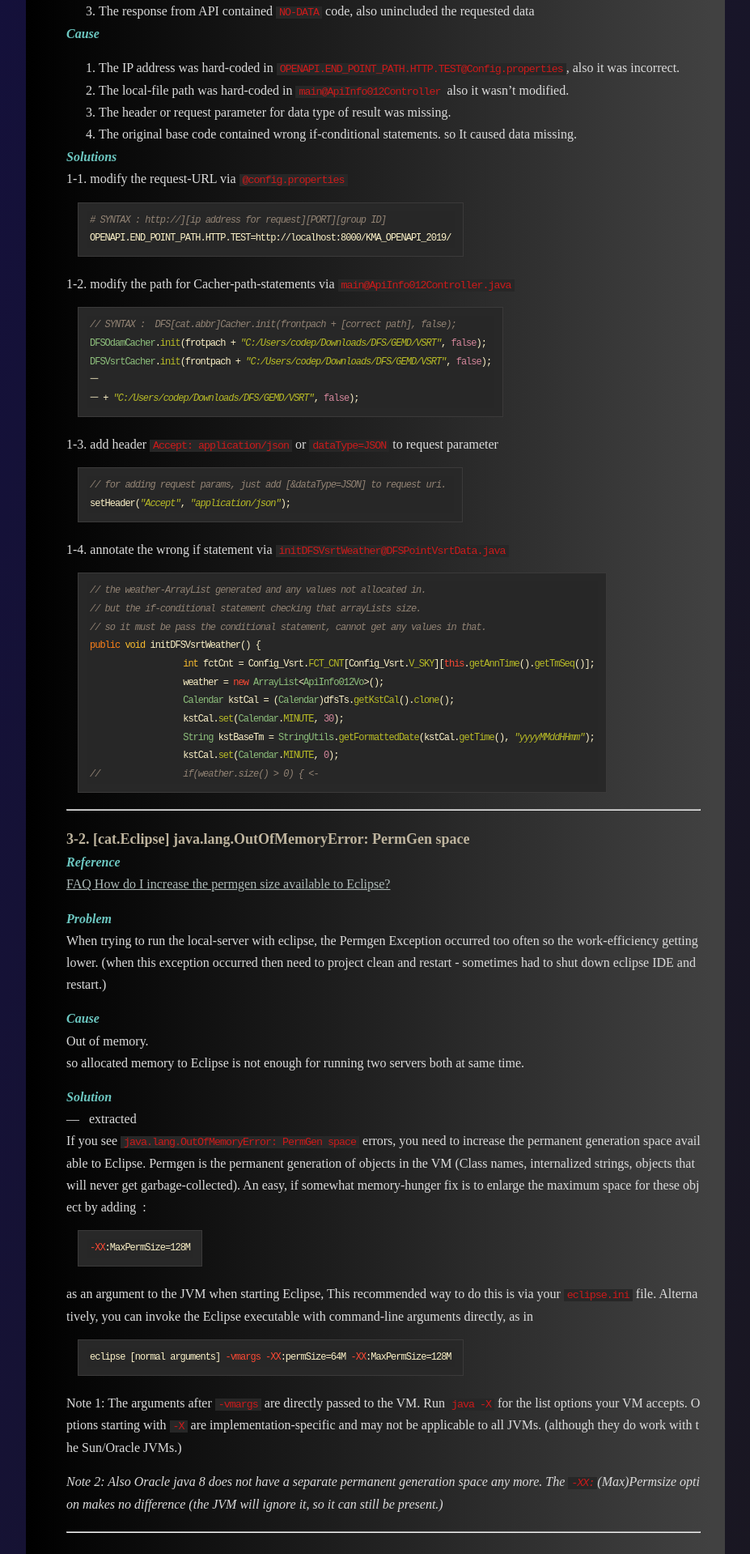
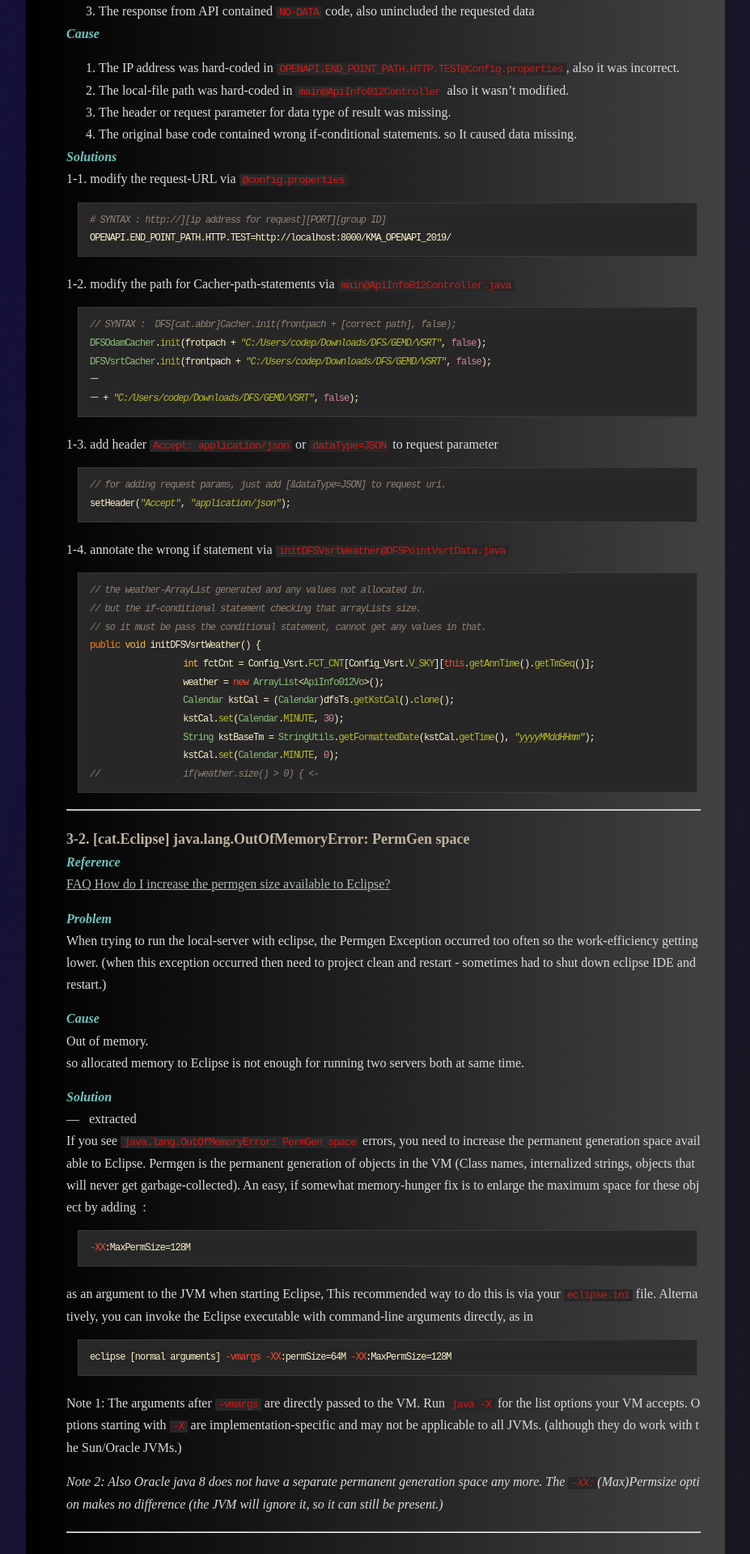
Before and after one commit to codepark-kr/codepark-kr.github.io, a Jekyll site: the page built from debug.md, in a window 1280 px wide. Shown: the part 687-2606 px from the top of the page at 81% size, without its empty margins (176-1103 px from the left). Built offline with Jekyll 4.4.1, drawn with Linux system fonts in a browser that asks for light colours; some web fonts are replaced.

```diff
--- a/_sass/base.scss
+++ b/_sass/base.scss
@@ -62,7 +62,6 @@ strong{ color: rgb(108, 199, 193); }
 
 .post-lists{ list-style-type: none; }
 
-@media only screen and (max-device-width: 500px) { * { font-size: $mobile-font-size !important; } }
 
 /**
 * Layout
@@ -80,6 +79,7 @@ header { margin-top: 25px;  margin-bottom: 10px; }
   header p { text-align: left;  margin: 0; }
   footer { margin-bottom: 20px; }
 
+@media only screen and (max-device-width: 500px) { * { font-size: $mobile-font-size !important; } .container{ width: 100%; padding-left: 20px; padding-right: 20px;} }
 .main-content-container{ padding-right: 30px; padding-bottom: 30px;}
 
 /**
@@ -139,7 +139,7 @@ textarea { vertical-align: top; }
  * Code and syntax highlighting
  */
 .lineno { color: var(--code-color-1); margin-right: 15px; }
-figure.highlight{ margin: 5px 0; border: 1px solid rgb(59, 58, 58);  margin-bottom: 20px; width: fit-content; max-width: 750px; margin-left: 14px; padding: 10px; }
+figure.highlight{ margin: 5px 0; border: 1px solid rgb(59, 58, 58);  margin-bottom: 20px; width: calc(100% - 40px); max-width: 750px; margin-left: 14px; padding: 10px; }
 pre,code.highlighter-rouge  { border: none;  padding: 0;  margin: 0;  overflow: auto;  font-size: 10pt !important; padding-left: 4px; padding-right: 4px;
                               background-color: rgb(39, 39, 39); line-height: 1.7 !important;  font-family: 'Source Code Pro', monospace !important; }
 code.highlighter-rouge{ font-size: 10pt; color: rgb(204, 27, 27);}
```
Lines whose indentation alone changed are shown as unchanged.
